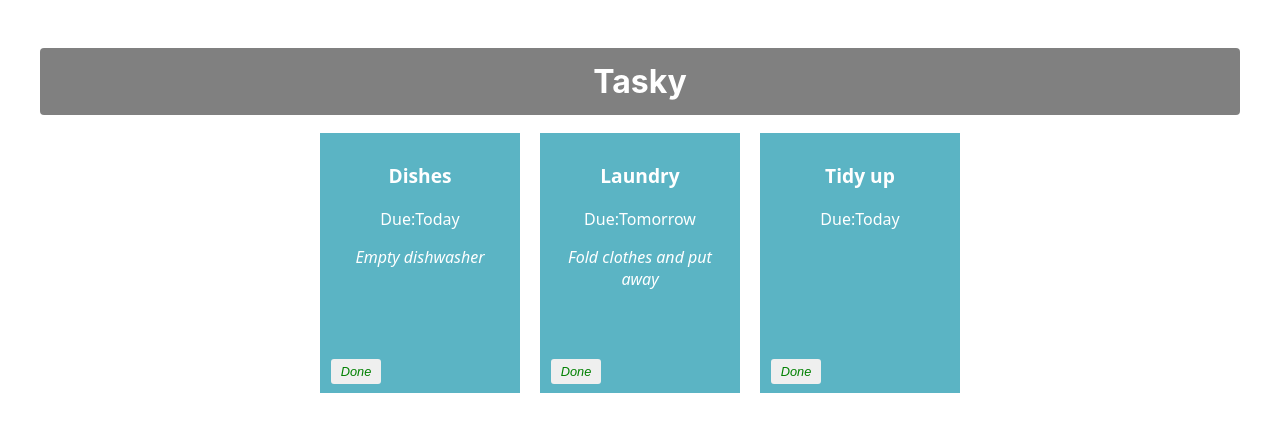
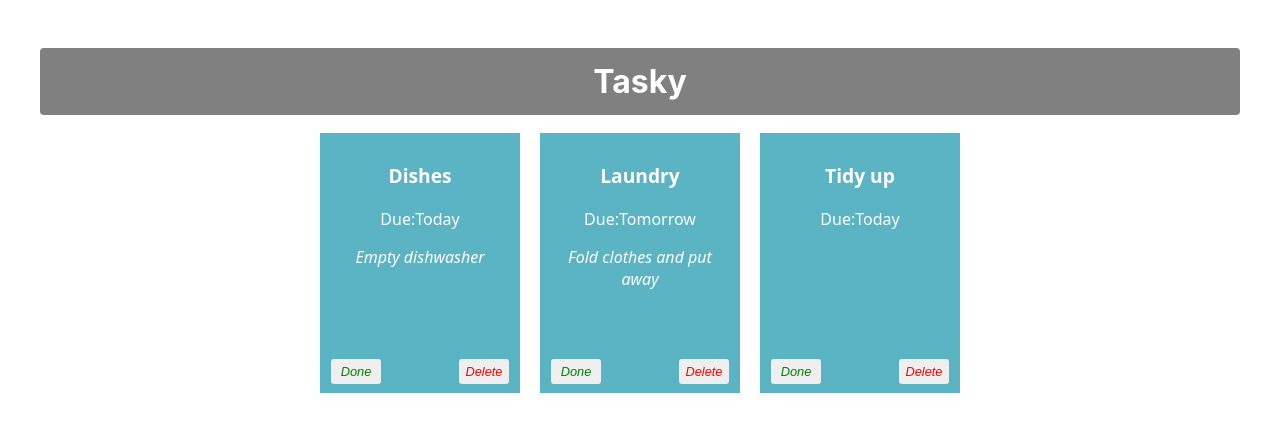
Before and after one commit to BruceWan1021/react-basics-labs, a React (Create React App) app in the folder tasky/: page / in a window 1280 px wide. Shown: the top 432 px of the page. Built offline with nearby package versions, Linux system fonts and the light colour scheme.

Commit message:
Delete a task

```diff
--- a/tasky/src/App.css
+++ b/tasky/src/App.css
@@ -55,3 +55,10 @@
   left: 5px;
   color: green;
 }
+
+.deleteButton {
+  position: absolute;
+  bottom: 5px;
+  right: 5px;
+  color: red;
+}
--- a/tasky/src/App.js
+++ b/tasky/src/App.js
@@ -15,8 +15,12 @@
     const tasks = [...taskState.tasks];
     tasks[taskIndex].done = !tasks[taskIndex].done;
     setTaskState({tasks});
-    console.log(`${taskIndex} ${tasks[taskIndex].done}`);
   };
+  const deleteHandler = (taskIndex) => {
+    const tasks = [...taskState.tasks];
+    tasks.splice(taskIndex, 1);
+    setTaskState({tasks});
+  } ;
   return (
     <div className="container">
       <h1>Tasky</h1>
@@ -28,6 +32,7 @@
         key={task.id}
         done={task.done}
         markDone={() => doneHandler(index)}
+        deleteTask = {() => deleteHandler(index)}
       />
       ))}
 
--- a/tasky/src/components/Task.js
+++ b/tasky/src/components/Task.js
@@ -8,6 +8,7 @@
             <p>Due:{props.deadline}</p>
             <p className="detail">{props.description}</p>
             <button onClick={props.markDone} className='doneButton'>Done</button>
+            <button className='deleteButton' onClick={props.deleteTask}>Delete</button>
         </div>
 
     )
```
